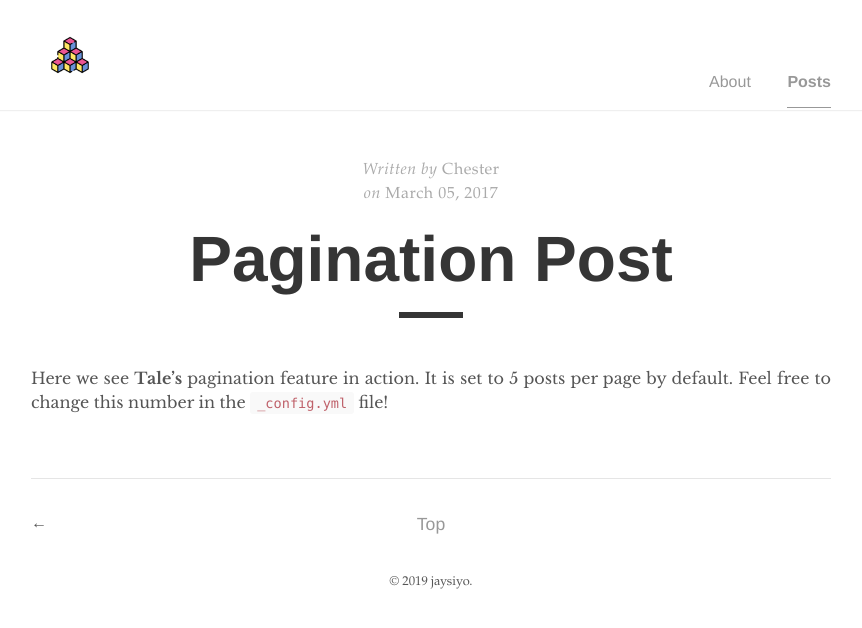
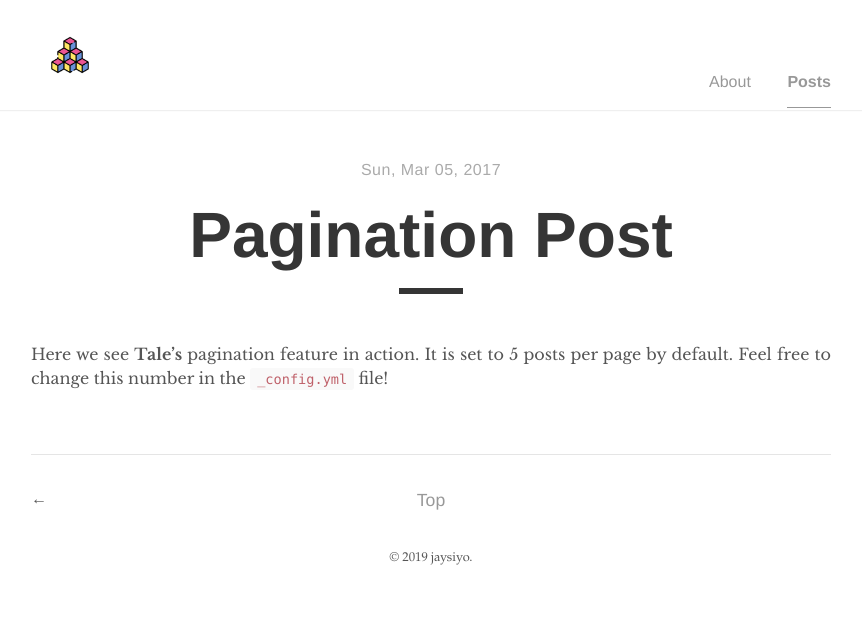
Before and after one commit to jaysiyo/jaysiyo.github.io, a Jekyll site: the page built from _posts/2017-03-05-pagination-post.md, in a window 1280 px wide. Shown: the top 628 px of the page, without its empty margins (209-1071 px from the left). Built offline with Jekyll 4.4.1, drawn with Linux system fonts in a browser that asks for light colours.

Commit message:
dateformat update

```diff
--- a/_layouts/home.html
+++ b/_layouts/home.html
@@ -6,7 +6,7 @@ layout: default
       {% for post in paginator.posts %}
       <a href="{{ post.url | prepend: site.baseurl }}" class="catalogue-item">
         <div>
-          <time datetime="{{ post.date }}" class="catalogue-time">{{ post.date | date: "%Y/%m/%d" }}</time>
+          <time datetime="{{ post.date }}" class="catalogue-time">{{ post.date | date: "%a, %b %d, %Y" }}</time>
           <h1 class="catalogue-title">{{ post.title }}</h1>
           <div class="catalogue-line"></div>
           <p>
--- a/_layouts/post.html
+++ b/_layouts/post.html
@@ -2,27 +2,18 @@
 layout: default
 ---
 
+    <!-- post -->
     <div class="post">
       <div class="post-info">
-    <span>Written by</span>
-    {% if page.author %}
-        {{ page.author }}
-    {% else %}
-        {{ site.author.name }}
-    {% endif %}
-
-    {% if page.date %}
-      <br>
-      <span>on&nbsp;</span><time datetime="{{ page.date }}">{{ page.date | date: "%B %d, %Y" }}</time>
-    {% endif %}
+        <time datetime="{{ page.date }}">{{ page.date | date: "%a, %b %d, %Y" }}</time>
       </div>
-
       <h1 class="post-title">{{ page.title }}</h1>
       <div class="post-line"></div>
-
+      <!-- content -->
       {{ content }}
-
+      <!--// content -->
     </div>
+    <!--// post -->
 
     <div class="pagination">
       {% if page.next.url %}
@@ -31,6 +22,5 @@ layout: default
       {% if page.previous.url %}
       <a href="{{ page.previous.url | prepend: site.baseurl }}" class="right arrow">&#8594;</a>
       {% endif %}
-
       <a href="#" class="top">Top</a>
     </div>
--- a/_sass/tale/_catalogue.scss
+++ b/_sass/tale/_catalogue.scss
@@ -17,7 +17,7 @@
 
   &-time {
     color: $default-tint;
-    font-family: $serif-secondary;
+    font-family: $sans-serif;
     letter-spacing: .5px;
   }
 
--- a/_sass/tale/_post.scss
+++ b/_sass/tale/_post.scss
@@ -3,13 +3,9 @@
 
   &-info {
     color: $default-tint;
-    font-family: $serif-secondary;
+    font-family: $sans-serif;
     letter-spacing: 0.5px;
     text-align: center;
-
-    span {
-      font-style: italic;
-    }
   }
 
   &-title {
```
Lines whose indentation alone changed are shown as unchanged.
